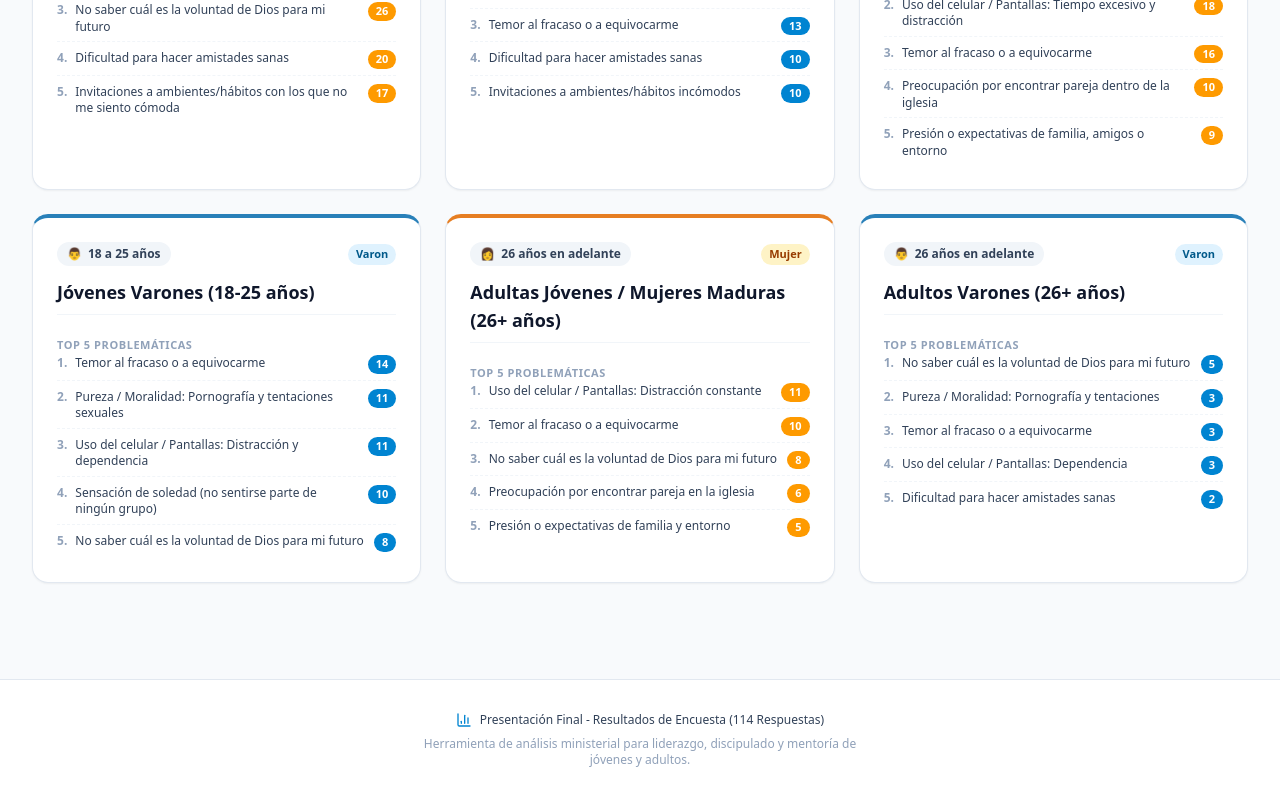
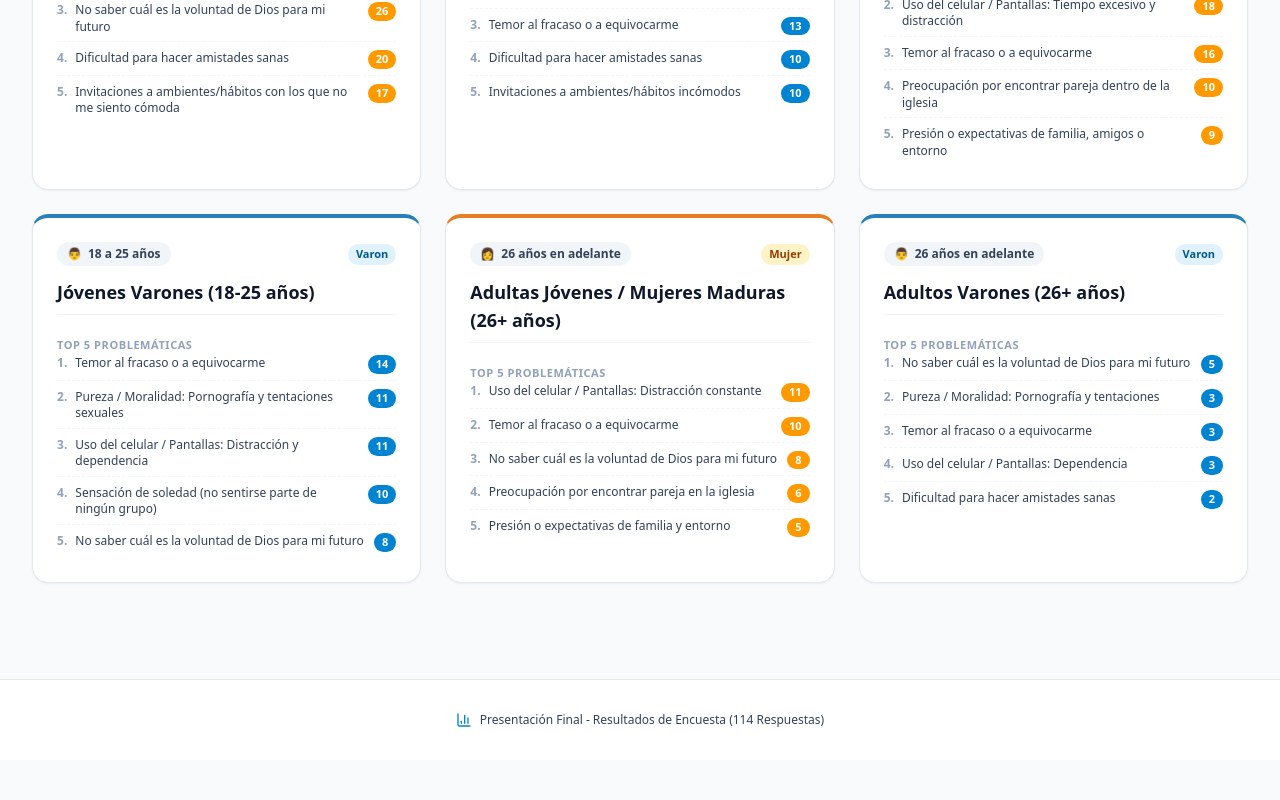
Before and after one commit to marcosmontanaro-ui/Marcos, a React (Vite) app: page / in a window 1280 px wide. Shown: the part 4865-5665 px from the top of the page. After the commit the page ends 5625 px from the top, so only its background shows below. Built offline with nearby package versions, Linux system fonts and the light colour scheme.

Commit message:
refactor: remove redundant description from footer
Cleaned up the footer component by removing the unnecessary description text to improve layout and focus.

```diff
--- a/src/App.tsx
+++ b/src/App.tsx
@@ -146,9 +146,6 @@ export default function App() {
           <BarChart3 className="w-4 h-4 text-sky-600" />
           <span>Presentación Final - Resultados de Encuesta (114 Respuestas)</span>
         </div>
-        <p className="text-slate-400 max-w-md mx-auto">
-          Herramienta de análisis ministerial para liderazgo, discipulado y mentoría de jóvenes y adultos.
-        </p>
       </footer>
     </div>
   );
```
